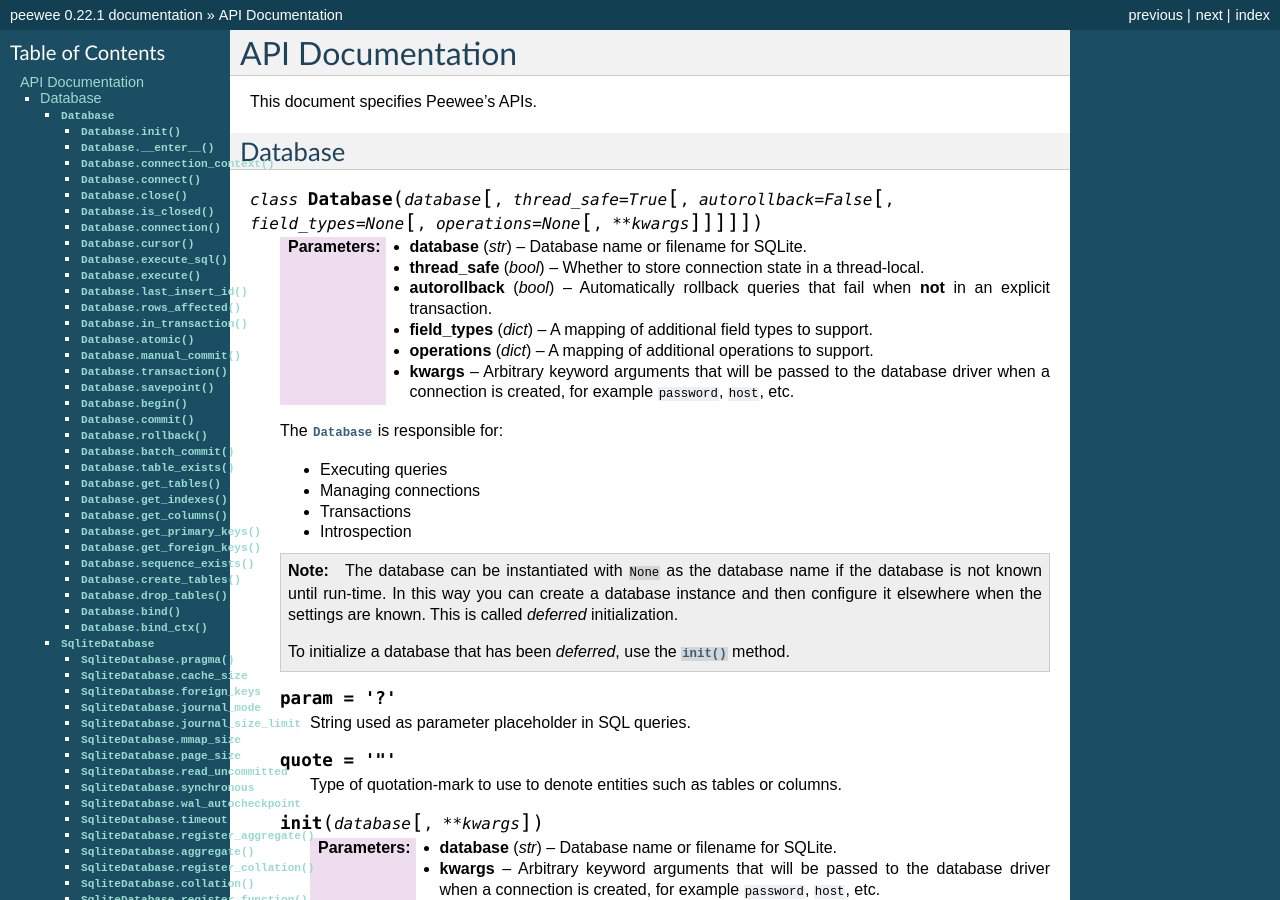
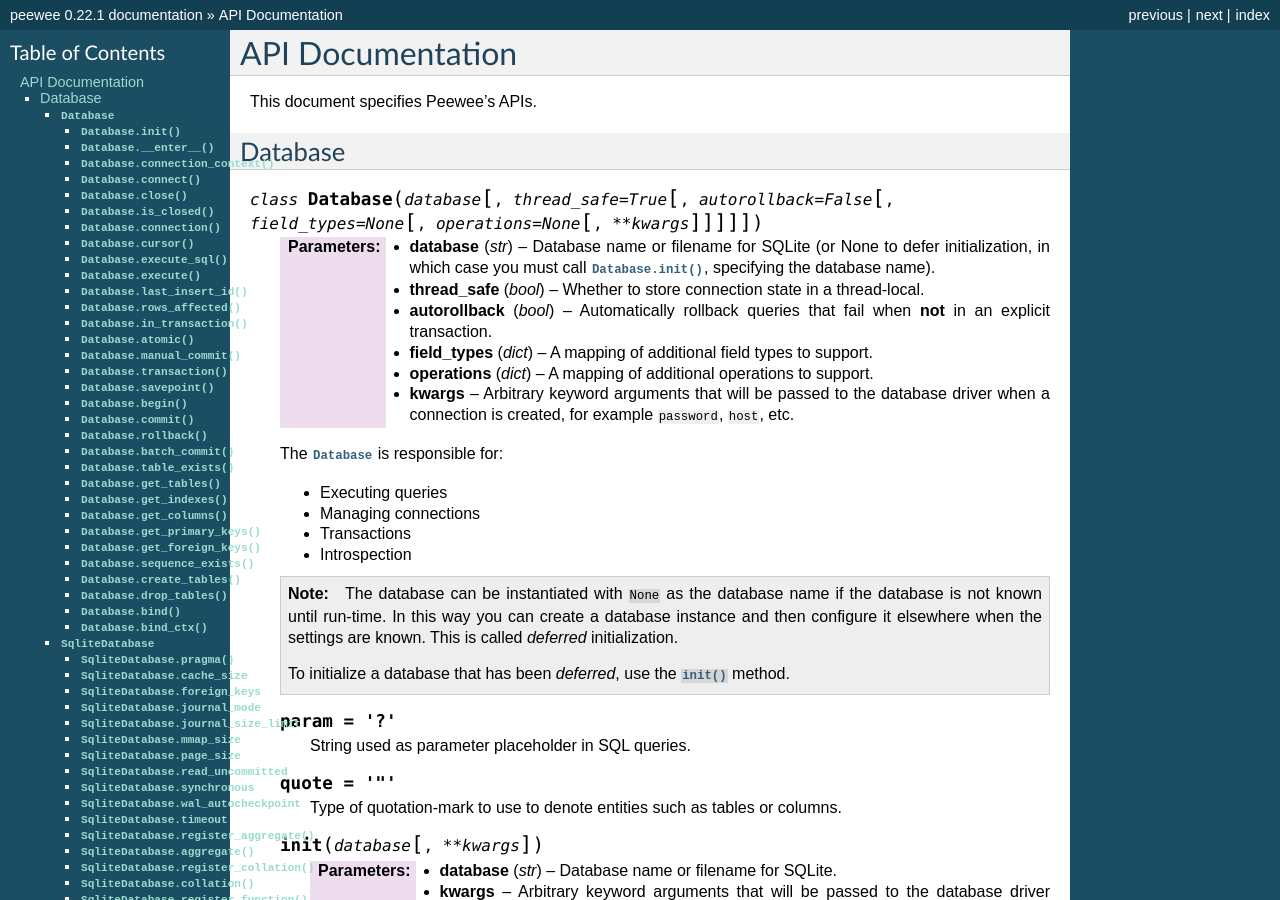
Before and after one commit to coleifer/peewee, a Sphinx documentation site: the page built from docs/peewee/api.rst, in a window 1280 px wide and 900 px high. Built offline with Sphinx 7.4.7, drawn with Linux system fonts in a browser that asks for light colours; pages that are not in the unit, such as notebooks, are missing from menus; some of the changed text lies outside the part shown.

Commit message:
Clarify that db name can be None in param doc.

```diff
--- a/docs/peewee/api.rst
+++ b/docs/peewee/api.rst
@@ -10,7 +10,9 @@ Database
 
 .. py:class:: Database(database[, thread_safe=True[, autorollback=False[, field_types=None[, operations=None[, **kwargs]]]]])
 
-    :param str database: Database name or filename for SQLite.
+    :param str database: Database name or filename for SQLite (or None to
+        defer initialization, in which case you must call
+        :py:meth:`Database.init`, specifying the database name).
     :param bool thread_safe: Whether to store connection state in a
         thread-local.
     :param bool autorollback: Automatically rollback queries that fail when
```
